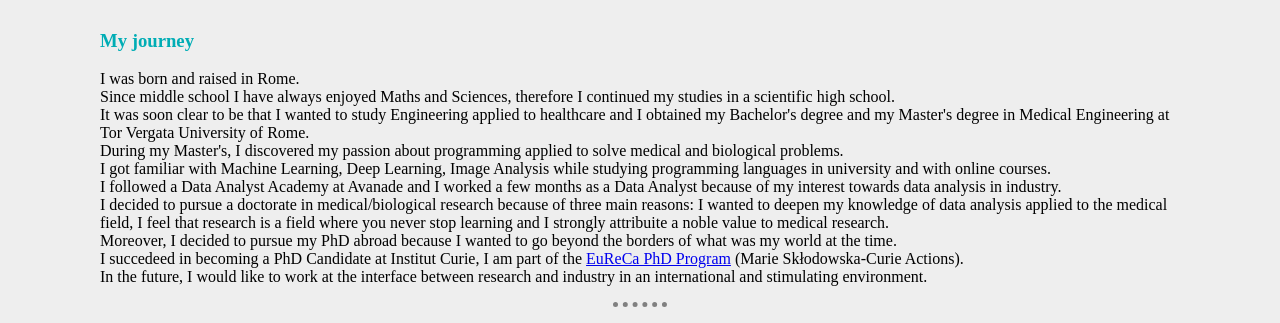
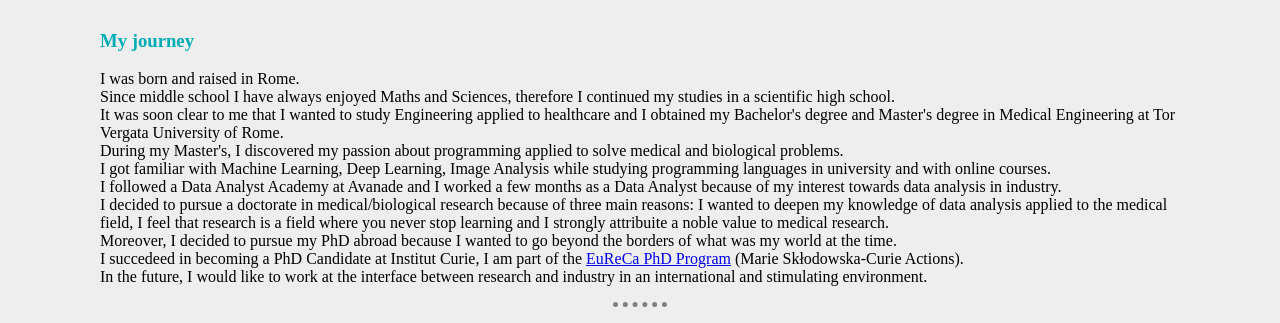
Before and after one commit to tizianatocci/tizianatocciwebsite, a plain HTML site: page index.html in a window 1280 px wide. Shown: the part 423-746 px from the top of the page. Drawn offline with Linux system fonts and the light colour scheme.

Commit message:
Add files via upload
Update index.html

```diff
--- a/index.html
+++ b/index.html
@@ -34,7 +34,7 @@
   <h3>My journey</h3>
   <p>I was born and raised in Rome. <br>
   Since middle school I have always enjoyed Maths and Sciences, therefore I continued my studies in a scientific high school. <br>
-  It was soon clear to be that I wanted to study Engineering applied to healthcare and I obtained my Bachelor's degree and my Master's degree in Medical Engineering at Tor Vergata University of Rome. <br>
+  It was soon clear to me that I wanted to study Engineering applied to healthcare and I obtained my Bachelor's degree and Master's degree in Medical Engineering at Tor Vergata University of Rome. <br>
   During my Master's, I discovered my passion about programming applied to solve medical and biological problems. <br>
   I got familiar with Machine Learning, Deep Learning, Image Analysis while studying programming languages in university and with online courses. <br>
   I followed a Data Analyst Academy at Avanade and I worked a few months as a Data Analyst because of my interest towards data analysis in industry. <br>
```
